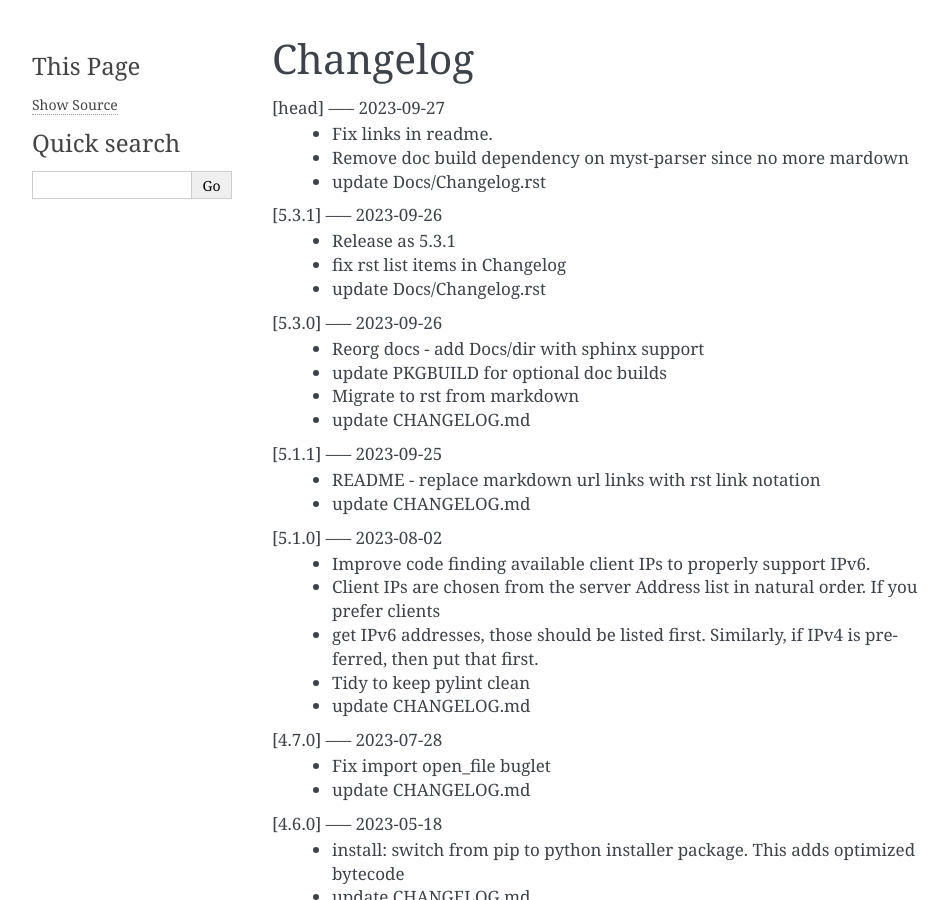
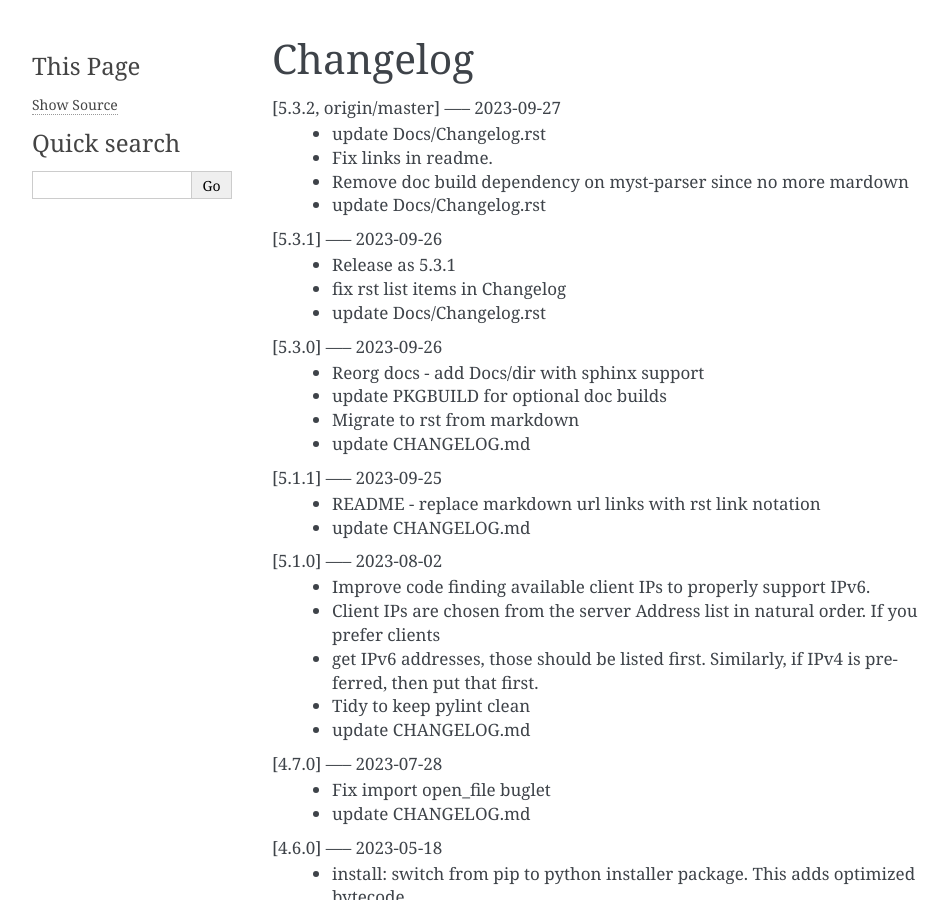
Before and after one commit to gene-git/wg_tool, a Sphinx documentation site: the page built from Docs/Changelog.rst, in a window 1280 px wide and 900 px high. Shown: the whole window, without its empty margins (148-1095 px from the left). Built offline with Sphinx 7.4.7, drawn with Linux system fonts in a browser that asks for light colours; pages that are not in the unit, such as notebooks, are missing from menus.

Commit message:
update Docs/Changelog.rst

```diff
--- a/Docs/Changelog.rst
+++ b/Docs/Changelog.rst
@@ -1,7 +1,8 @@
 Changelog
 =========
 
-[head] ----- 2023-09-27
+[5.3.2, origin/master] ----- 2023-09-27
+ * update Docs/Changelog.rst
  * Fix links in readme.
  * Remove doc build dependency on myst-parser since no more mardown
  * update Docs/Changelog.rst
```
